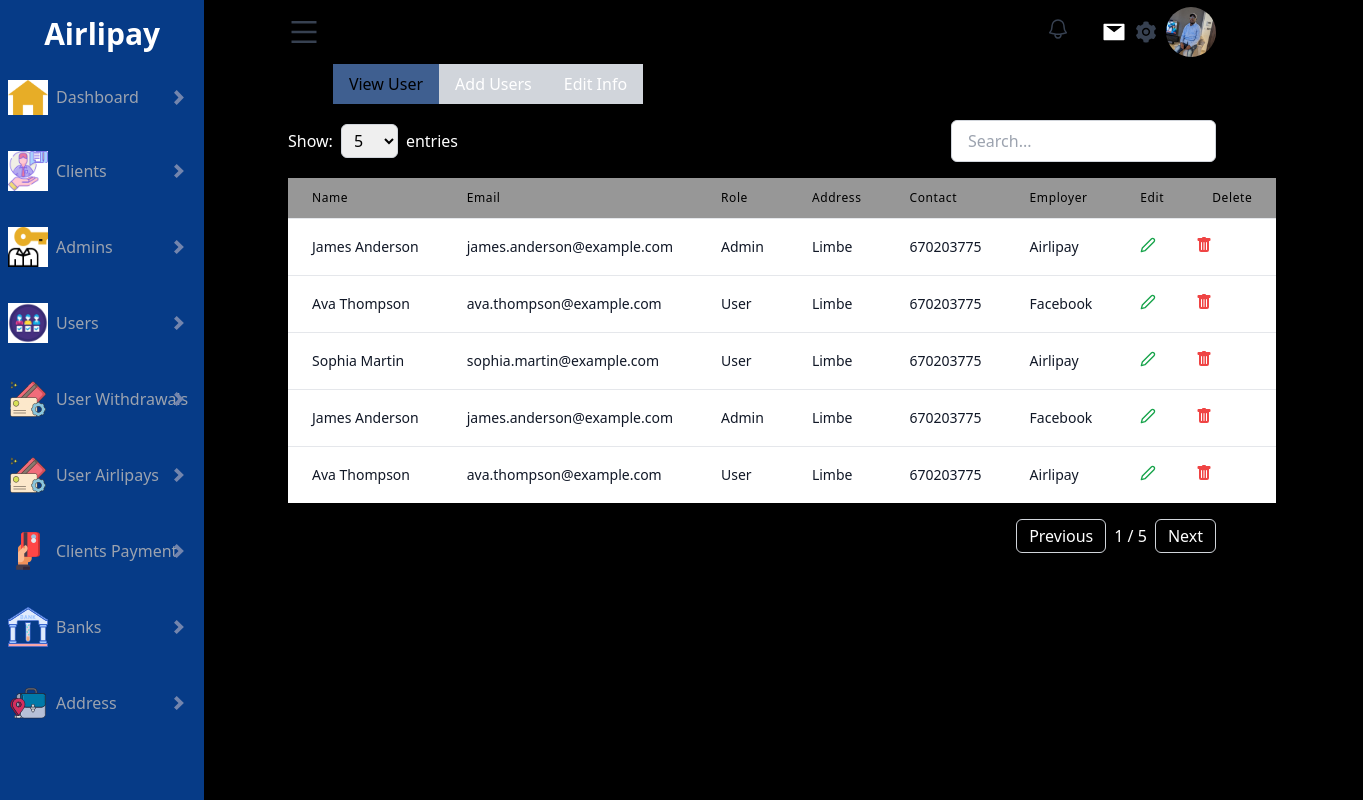
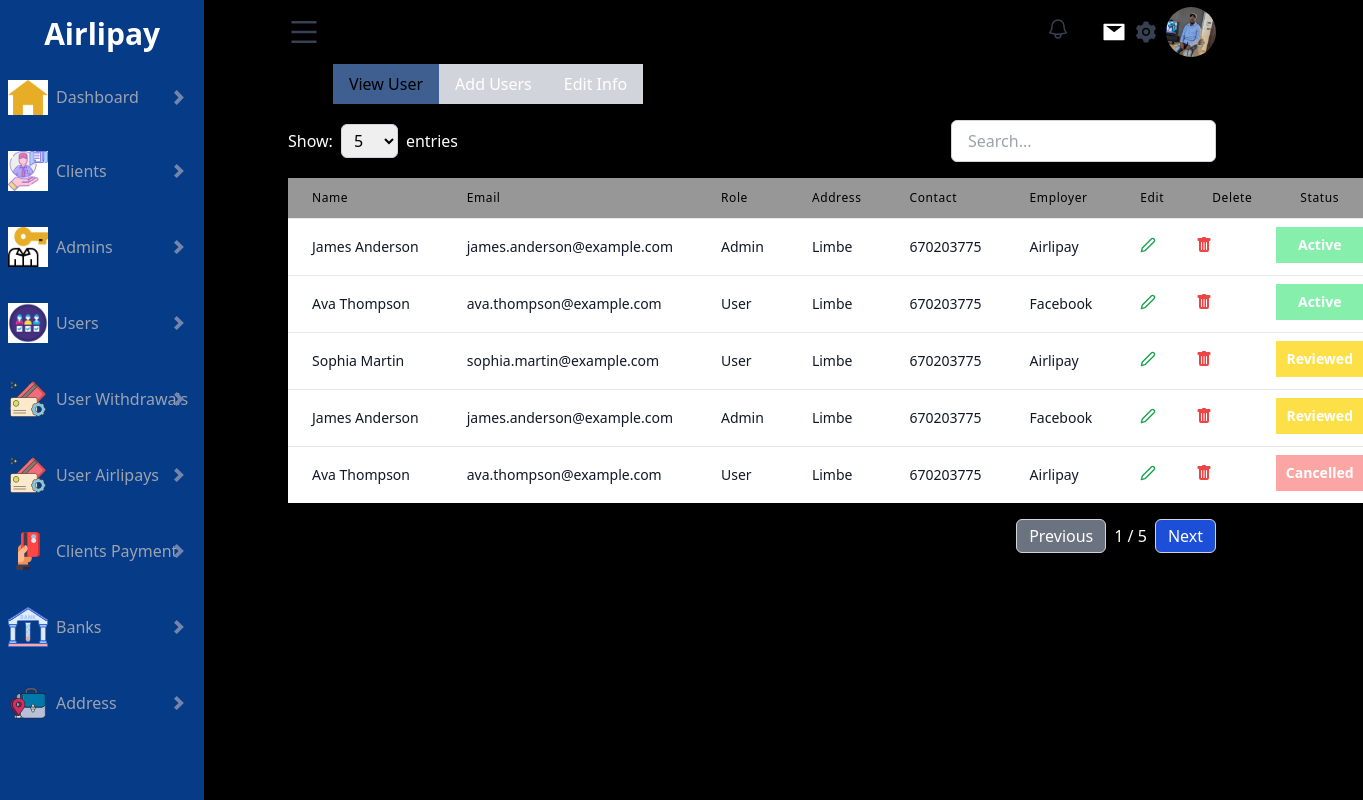
Before and after one commit to techarcgram-org/AirlipayDashboard, a Next.js app: page /users in a window 1280 px wide. Shown: the whole page, 1363 px wide, since content can reach past the window. Built offline with nearby package versions, Linux system fonts and the light colour scheme.

Commit message:
added styles for conditional styling of table for status

```diff
--- a/src/app/components/user/Table.jsx
+++ b/src/app/components/user/Table.jsx
@@ -1,6 +1,6 @@
 import React, { useState } from "react";
-import {BsFillTrashFill} from 'react-icons/bs'
-import {FiEdit2} from 'react-icons/fi'
+import { BsFillTrashFill } from "react-icons/bs";
+import { FiEdit2 } from "react-icons/fi";
 
 const Table = ({ users, columns }) => {
   const [currentPage, setCurrentPage] = useState(1);
@@ -128,6 +128,27 @@ const Table = ({ users, columns }) => {
                     </td>
                   );
                 }
+                if (column.id === "status") {
+                  // Handle status column
+                  const status = user[column.field];
+                  let statusStyle = "";
+                  if (status === "active") {
+                    statusStyle = "bg-green-300";
+                  } else if (status === "cancelled") {
+                    statusStyle = "bg-red-300";
+                  } else if (status === "reviewed") {
+                    statusStyle = "bg-yellow-300";
+                  }
+
+                  return (
+                    <td
+                      key={column.id}
+                      className={` lg:p-2 mt-2 whitespace-nowrap flex items-center justify-center ${statusStyle}`}
+                    >
+                      <div className="text-sm text-white font-bold capitalize">{status}</div>
+                    </td>
+                  );
+                }
                 return (
                   <td
                     key={column.id}
@@ -145,21 +166,21 @@ const Table = ({ users, columns }) => {
       </table>
       {/* Pagination */}
       <div className="mt-4 flex flex-row justify-end items-center">
-        <div className="flex items-center justify-around" >
+        <div className="flex items-center justify-around">
           <button
             onClick={prevPage}
             disabled={currentPage === 1}
-            className="px-3 py-1 border border-gray-300 rounded-md text-white focus:outline-none focus:ring-2 focus:ring-blue-400"
+            className="px-3 py-1 border border-gray-300 rounded-md disabled:bg-gray-500 text-white focus:outline-none focus:ring-2 focus:ring-blue-400 bg-blue-700"
           >
             Previous
           </button>
-          <div className="ml-2" >
-            {currentPage}  / {totalPages}
+          <div className="ml-2">
+            {currentPage} / {totalPages}
           </div>
           <button
             onClick={nextPage}
             disabled={currentPage === totalPages}
-            className="ml-2 px-3 py-1 border border-gray-300 rounded-md text-white focus:outline-none focus:ring-2 focus:ring-blue-400"
+            className="ml-2 px-3 py-1 border border-gray-300 rounded-md text-white focus:outline-none focus:ring-2 disabled:bg-gray-500 focus:ring-blue-400 bg-blue-700"
           >
             Next
           </button>
--- a/src/app/constant/data.js
+++ b/src/app/constant/data.js
@@ -68,6 +68,7 @@ const usersTable = [
     address: "Limbe",
     contact: "670203775",
     employer: "Airlipay",
+    status: "active",
   },
   {
     id: 8,
@@ -77,6 +78,7 @@ const usersTable = [
     address: "Limbe",
     contact: "670203775",
     employer: "Facebook",
+    status: "active",
   },
   {
     id: 9,
@@ -86,6 +88,7 @@ const usersTable = [
     address: "Limbe",
     contact: "670203775",
     employer: "Airlipay",
+    status: "reviewed",
   },
   {
     id: 10,
@@ -95,6 +98,7 @@ const usersTable = [
     address: "Limbe",
     contact: "670203775",
     employer: "Facebook",
+    status: "reviewed",
   },
   {
     id: 11,
@@ -104,6 +108,7 @@ const usersTable = [
     address: "Limbe",
     contact: "670203775",
     employer: "Airlipay",
+    status: "cancelled",
   },
   {
     id: 12,
@@ -113,6 +118,7 @@ const usersTable = [
     address: "Limbe",
     contact: "670203775",
     employer: "Airlipay",
+    status: "active",
   },
   {
     id: 13,
@@ -122,6 +128,7 @@ const usersTable = [
     address: "Limbe",
     contact: "670203775",
     employer: "Airlipay",
+    status: "reviewed",
   },
   {
     id: 14,
@@ -131,6 +138,7 @@ const usersTable = [
     address: "Limbe",
     contact: "670203775",
     employer: "Airlipay",
+    status: "active",
   },
   {
     id: 15,
@@ -140,6 +148,7 @@ const usersTable = [
     address: "Limbe",
     contact: "670203775",
     employer: "Airlipay",
+    status: "active",
   },
   {
     id: 16,
@@ -149,6 +158,7 @@ const usersTable = [
     address: "Limbe",
     contact: "670203775",
     employer: "Airlipay",
+    status: "cancelled",
   },
   {
     id: 17,
@@ -158,6 +168,7 @@ const usersTable = [
     address: "Limbe",
     contact: "670203775",
     employer: "Airlipay",
+    status: "cancelled",
   },
   {
     id: 18,
@@ -167,6 +178,7 @@ const usersTable = [
     address: "Limbe",
     contact: "670203775",
     employer: "Airlipay",
+    status: "active",
   },
   {
     id: 19,
@@ -176,6 +188,7 @@ const usersTable = [
     address: "Limbe",
     contact: "670203775",
     employer: "Airlipay",
+    status: "reviewed",
   },
   {
     id: 20,
@@ -185,6 +198,7 @@ const usersTable = [
     address: "Limbe",
     contact: "670203775",
     employer: "Airlipay",
+    status: "active",
   },
   {
     id: 21,
@@ -194,6 +208,7 @@ const usersTable = [
     address: "Limbe",
     contact: "670203775",
     employer: "Airlipay",
+    status: "reviewed",
   },
   {
     id: 22,
@@ -203,6 +218,7 @@ const usersTable = [
     address: "Limbe",
     contact: "670203775",
     employer: "Airlipay",
+    status: "cancelled",
   },
   {
     id: 23,
@@ -212,6 +228,7 @@ const usersTable = [
     address: "Limbe",
     contact: "670203775",
     employer: "Airlipay",
+    status: "reviewed",
   },
   {
     id: 24,
@@ -221,6 +238,7 @@ const usersTable = [
     address: "Limbe",
     contact: "670203775",
     employer: "Airlipay",
+    status: "active",
   },
   {
     id: 25,
@@ -230,6 +248,7 @@ const usersTable = [
     address: "Limbe",
     contact: "670203775",
     employer: "Airlipay",
+    status: "cancelled",
   },
   {
     id: 26,
@@ -239,6 +258,7 @@ const usersTable = [
     address: "Limbe",
     contact: "670203775",
     employer: "Airlipay",
+    status: "active",
   },
   {
     id: 27,
@@ -248,6 +268,7 @@ const usersTable = [
     address: "Limbe",
     contact: "670203775",
     employer: "Airlipay",
+    status: "active",
   },
 ];
 
@@ -470,6 +491,7 @@ const columns = [
   { id: "employer", header: "Employer", field: "employer" },
   { id: "edit", header: "Edit", field: "" },
   { id: "delete", header: "Delete", field: "" },
+  { id: "status", header: "Status", field: "status" },
   // Add more column objects as needed
 ];
 
```
Also changed, not shown: src/app/clients/ref.md (+49 -1 lines).
